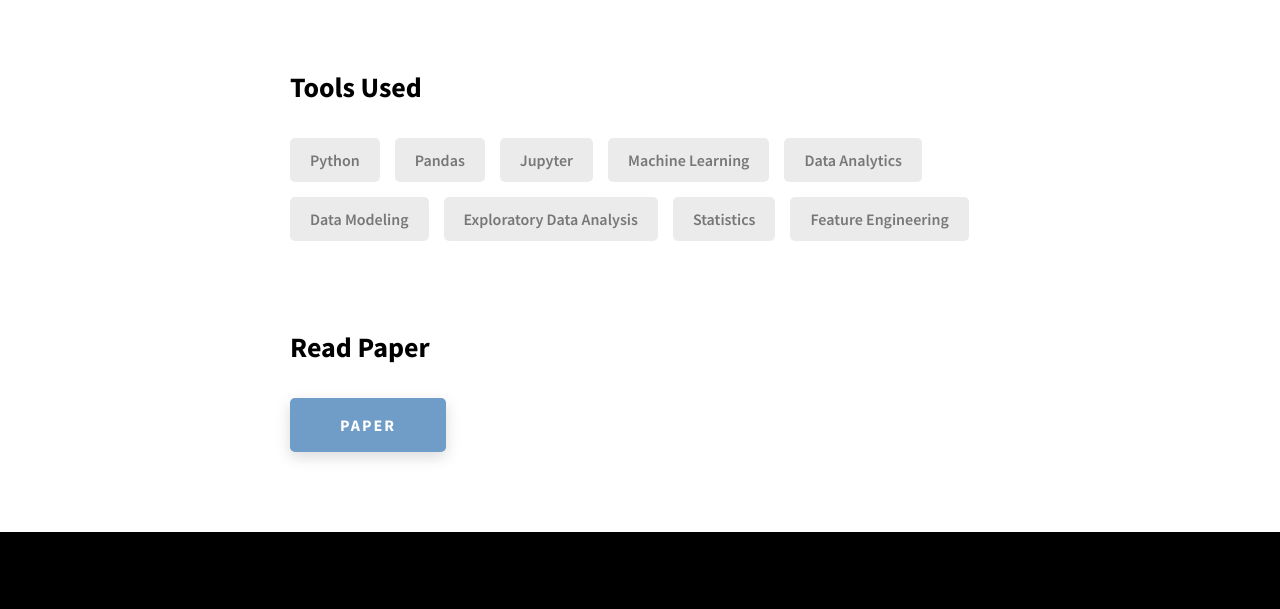
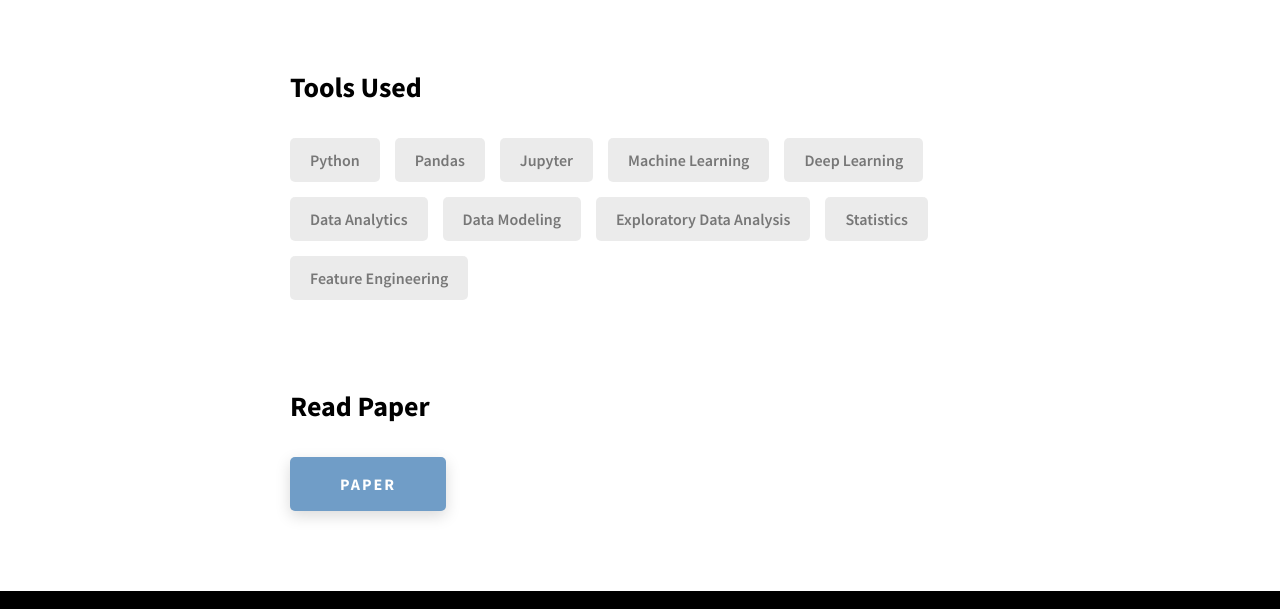
Before and after one commit to RichardWang2/DS_Portfolio, a website: page project-2.html in a window 1280 px wide. Shown: the part 1840-2449 px from the top of the page. Drawn offline with Linux system fonts and the light colour scheme.

Commit message:
added skills in methane research

```diff
--- a/project-2.html
+++ b/project-2.html
@@ -127,6 +127,7 @@
                 <div class="skills__skill">Pandas</div>
                 <div class="skills__skill">Jupyter</div>
                 <div class="skills__skill">Machine Learning</div>
+                <div class="skills__skill">Deep Learning</div>
                 <div class="skills__skill">Data Analytics</div>
                 <div class="skills__skill">Data Modeling</div>
                 <div class="skills__skill">Exploratory Data Analysis</div>
```
